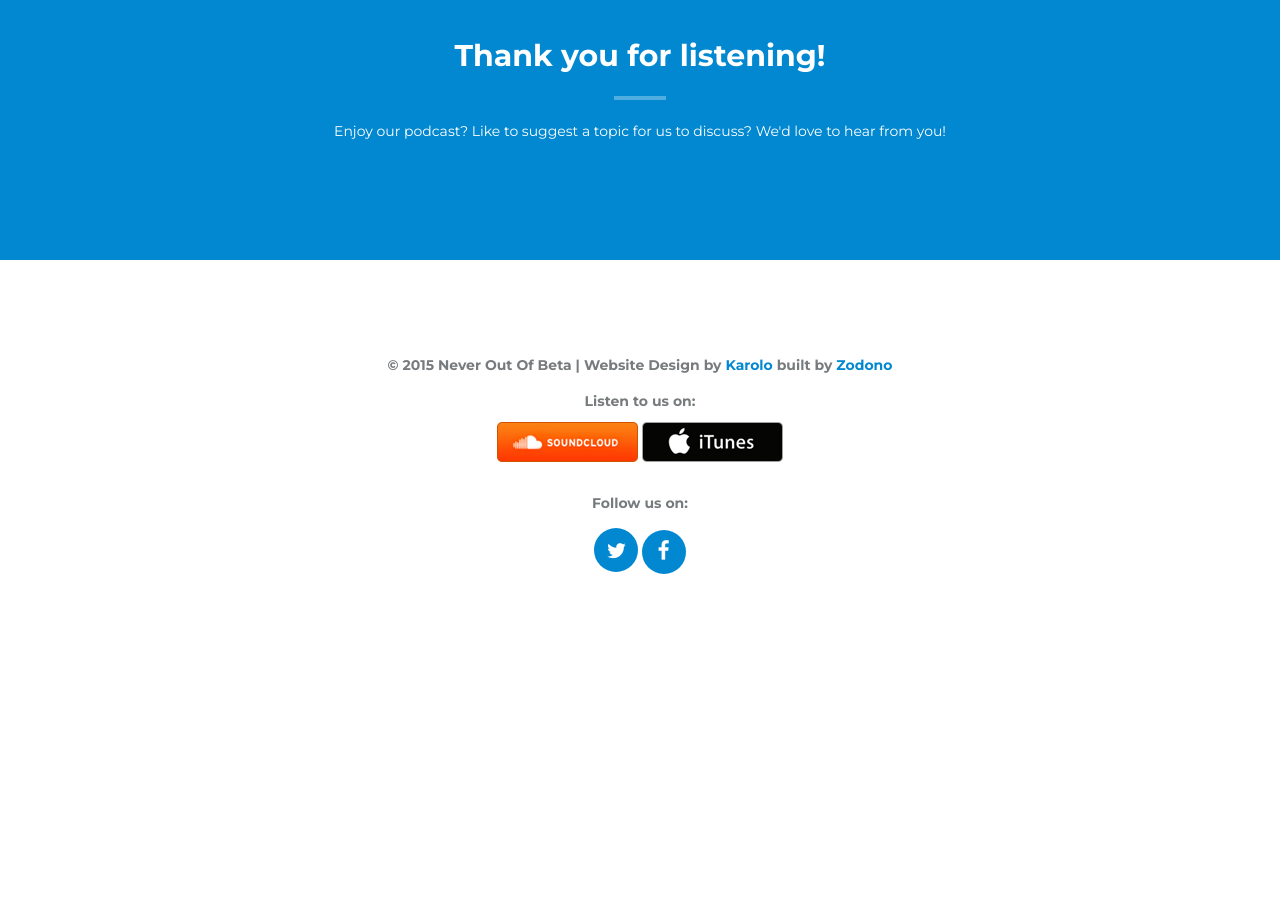
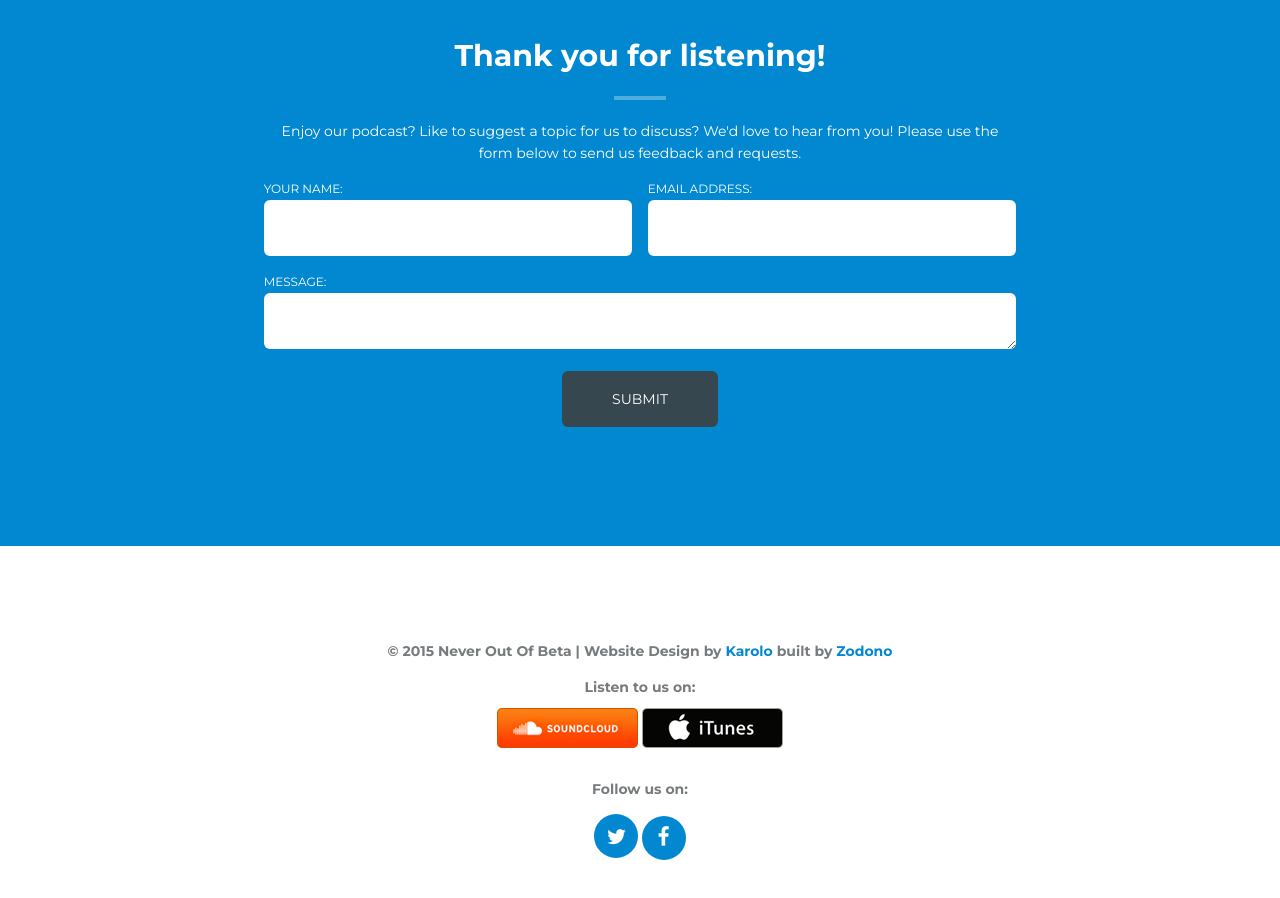
Before and after one commit to gavD/neveroutofbeta, a website: page index.html in a window 1280 px wide. Shown: the part 1540-2438 px from the top of the page. Before the commit the page ends 2208 px from the top, so only its background shows below. Drawn offline with Linux system fonts and the light colour scheme; no server answers.

Commit message:
Adds contact form
Adds a very simple contact form that simply goes off to formspring, a service which is free for <=1000 mails per month

```diff
--- a/index.html
+++ b/index.html
@@ -174,27 +174,26 @@
                         <hr>
                         <p>
                             Enjoy our podcast? Like to suggest a topic for us to discuss? We'd love to hear from you!
-                            <!--Please use the form below to send us feedback and requests.-->
+                            Please use the form below to send us feedback and requests.
                         </p>
-                        <!-- TODO: Add action to send the form somewhere
-                        <form action="">
+
+                        <form action="https://formspree.io/gavindavies+noob@gmail.com" method="POST">
                             <div class="top-fields">
                                 <label for="name">
                                     Your Name:
-                                    <input type="text" id="name" required>
+                                    <input type="text" id="name" name="name" required>
                                 </label>
 
                                 <label for="email">
                                     Email Address:
-                                    <input type="email" id="email" required>
+                                    <input type="email" id="email" name="_replyto" required>
                                 </label>
                             </div>
                             <label for="message">Message:</label>
-                            <textarea name="message" id="message"></textarea>
+                            <textarea name="message" id="message" name="message"></textarea>
 
                             <input type="submit" name="submit" value="Submit">
                         </form>
-                        -->
 
                     </div>
                 </div>
```
